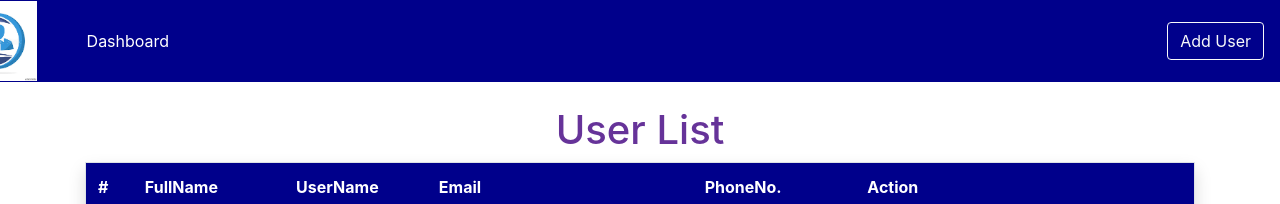
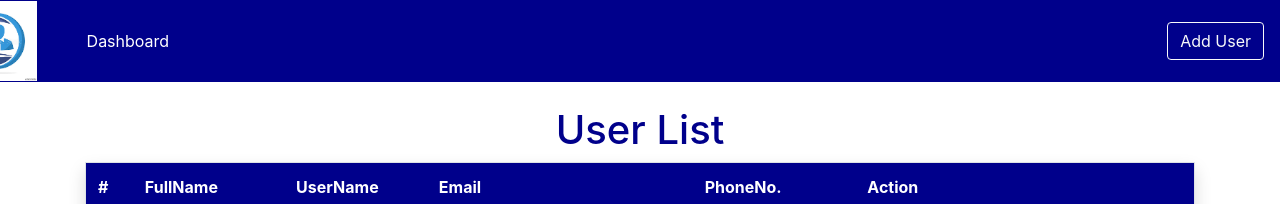
Before and after one commit to Hardi-Shah/React-Application, a React (Create React App) app: page / in a window 1280 px wide. Shown: the top 204 px of the page. Built offline with nearby package versions, Linux system fonts and the light colour scheme; data requests are answered from the project's data file.

Commit message:
Initial Commit

```diff
--- a/src/components/usercrudapp/users/user.css
+++ b/src/components/usercrudapp/users/user.css
@@ -8,7 +8,7 @@
 }
 .heading{
     text-align: center;
-    color:rebeccapurple;
+    color:darkblue;
 }
 .tblcolor{
     background-color: darkblue;
```
